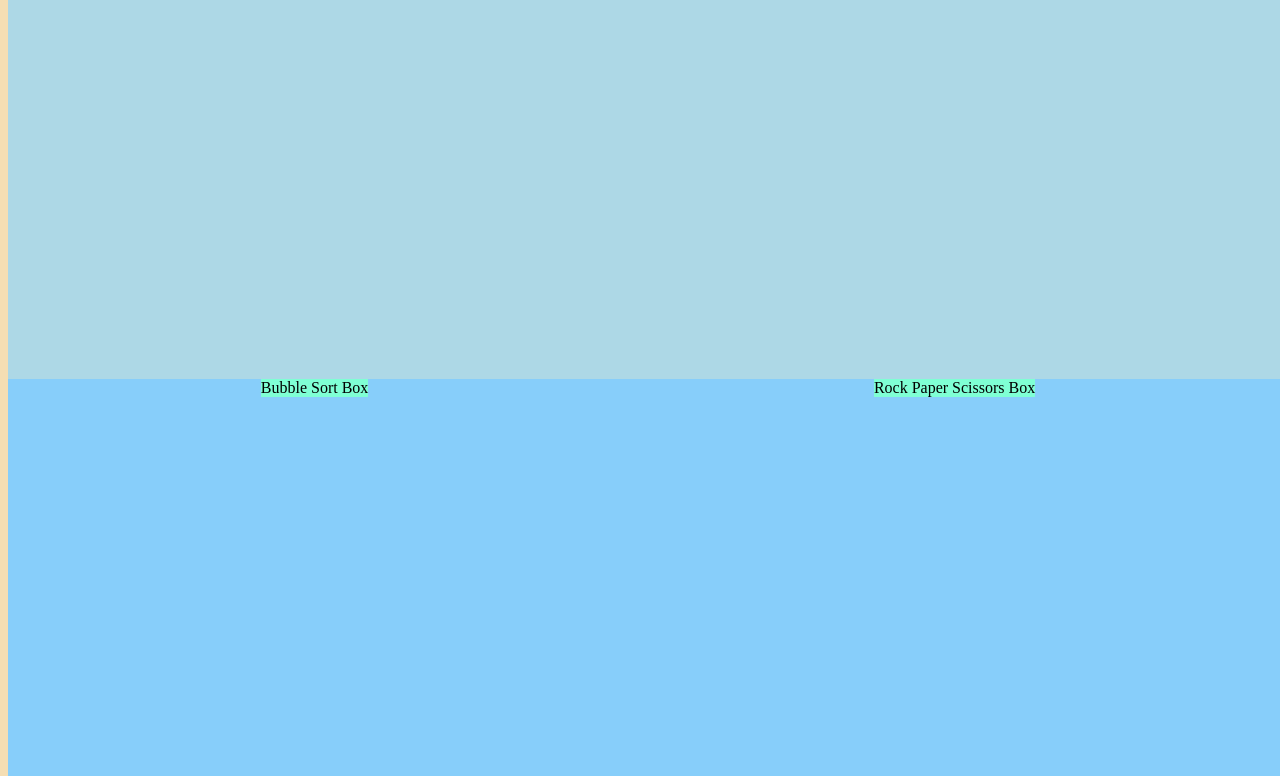
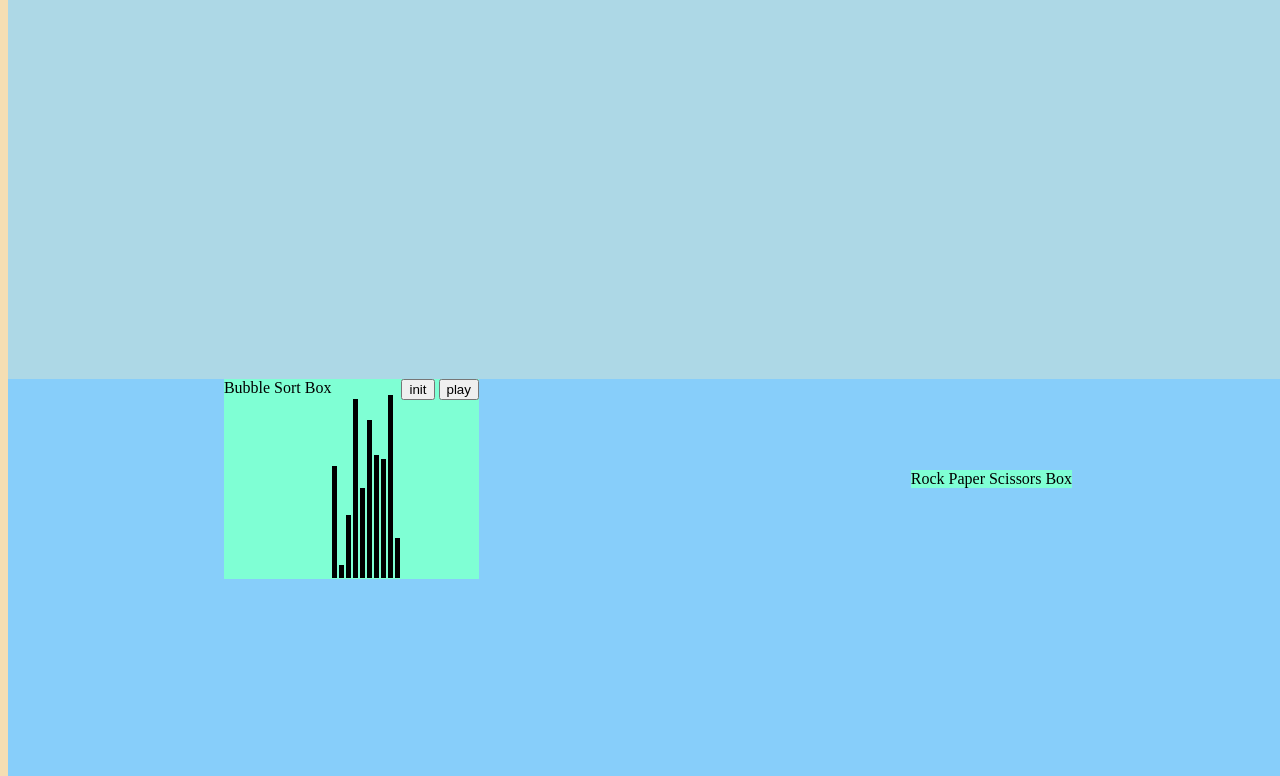
Before and after one commit to MattWhited/onlinePortfolio, a plain HTML site: page index.html in a window 1280 px wide. Shown: the part 497-1273 px from the top of the page. Drawn offline with Linux system fonts and the light colour scheme.

Commit message:
Display Bubble Sort.

```diff
--- a/index.html
+++ b/index.html
@@ -41,7 +41,13 @@
             <div id="html"></div>
             <div id="css"></div>
             <div id="javascript">
-                <div id="bubbleSort">Bubble Sort Box</div>
+                <div id="bubbleSort">Bubble Sort Box
+                    <div id="container"></div>
+                    <div>
+                        <button onclick="init()" >init</button>
+                        <button onclick="play()">play</button>
+                    </div>
+                </div>
                 <div id="rockPaperScissors">Rock Paper Scissors Box</div>
             </div>
         </div>
--- a/style.css
+++ b/style.css
@@ -58,12 +58,7 @@ body {
     justify-content: space-around;
 }
 
-#bubbleSort {
-    display: flex;
-    height: auto;
-    width: auto;
-    background-color: aquamarine;
-}
+
 
 #rockPaperScissors {
     display: flex;
@@ -80,3 +75,23 @@ body {
     height: 50vh;
     width: 100vw;
 }
+
+/* bubble sort styling starts here */
+
+#bubbleSort {
+    display: flex;
+    height: auto;
+    width: auto;
+    background-color: aquamarine;
+}
+
+.bar {
+    width: 5px;
+    background-color: black;
+    margin: 1px;
+}
+#container {
+    height: 200px;
+    display: flex;
+    align-items: flex-end;
+}
```
